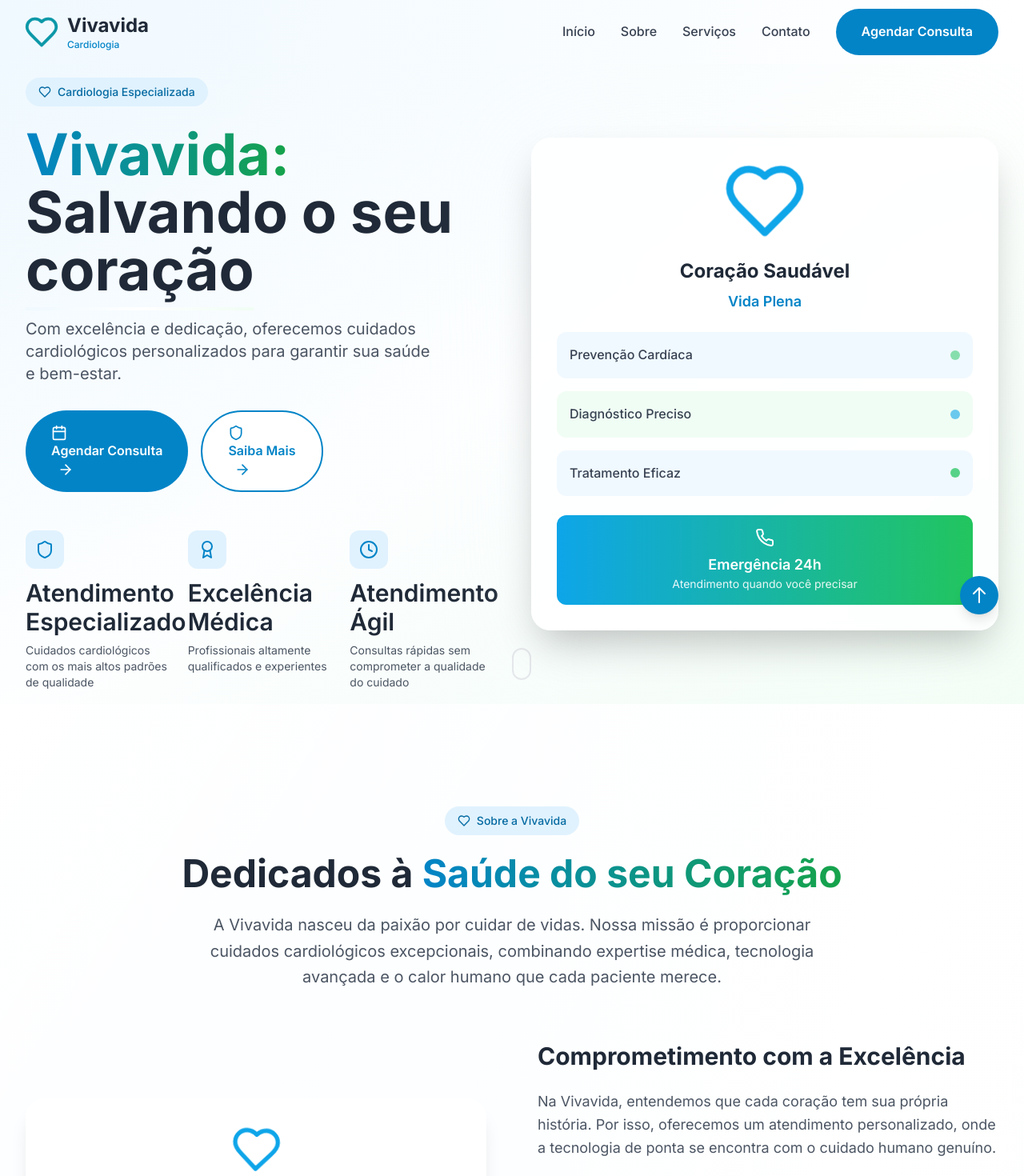
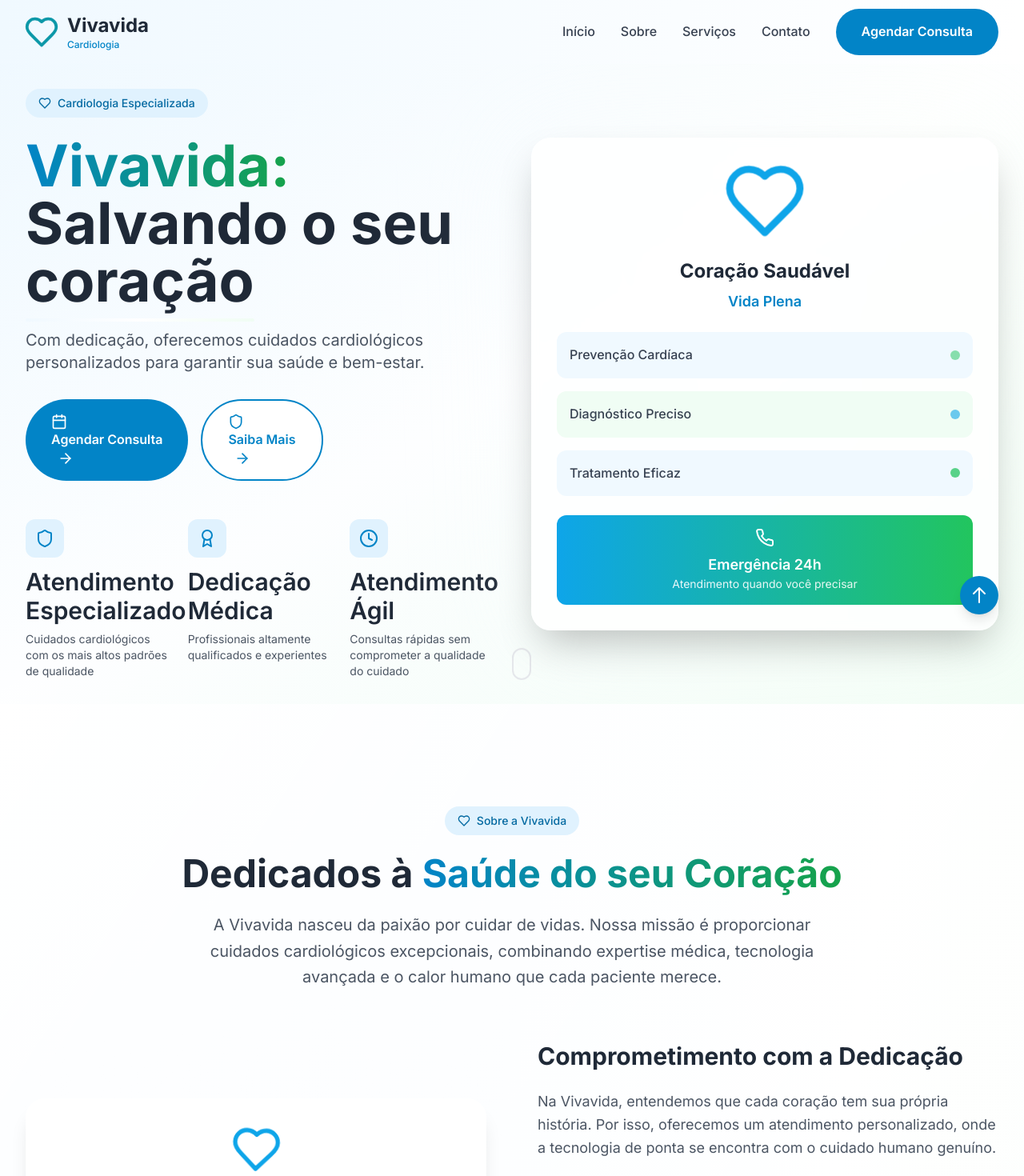
Before and after one commit to ffbrunoff1/vivavida, a React (Vite) app: page / in a window 1280 px wide. Shown: the top 1470 px of the page at 80% size. Built offline with nearby package versions, Linux system fonts and the light colour scheme.

Commit message:
Atualizar arquivos do projeto - 2025-08-12T20:45:40.873Z

```diff
--- a/index.html
+++ b/index.html
@@ -3,10 +3,10 @@
 
   <meta charset="UTF-8" />
   <meta name="viewport" content="width=device-width, initial-scale=1.0" />
-  <meta name="description" content="Vivavida - Cardiologia especializada. Salvando o seu coração com excelência e dedicação. Agende sua consulta com os melhores especialistas." />
+  <meta name="description" content="Vivavida - Cardiologia especializada. Salvando o seu coração com dedicação. Agende sua consulta com os melhores especialistas." />
   <meta name="keywords" content="cardiologia, coração, médico, consulta, saúde cardíaca, Vivavida" />
   <meta property="og:title" content="Vivavida - Cardiologia Especializada" />
-  <meta property="og:description" content="Salvando o seu coração com excelência e dedicação. Coração saudável, vida plena." />
+  <meta property="og:description" content="Salvando o seu coração com dedicação. Coração saudável, vida plena." />
   <meta property="og:type" content="website" />
   <link rel="preconnect" href="https://fonts.googleapis.com">
   <link rel="preconnect" href="https://fonts.gstatic.com" crossorigin>
--- a/src/components/About.jsx
+++ b/src/components/About.jsx
@@ -13,7 +13,7 @@ export default function About() {
   const values = [
     {
       icon: Shield,
-      title: 'Excelência Médica',
+      title: 'Dedicação Médica',
       description: 'Comprometimento com os mais altos padrões de qualidade em cardiologia, utilizando tecnologia de ponta e técnicas avançadas.'
     },
     {
@@ -142,7 +142,7 @@ export default function About() {
           >
             <div>
               <h3 className="text-3xl font-bold text-gray-800 mb-6">
-                Comprometimento com a Excelência
+                Comprometimento com a Dedicação
               </h3>
               <p className="text-lg text-gray-600 mb-6 leading-relaxed">
                 Na Vivavida, entendemos que cada coração tem sua própria história. Por isso, oferecemos
--- a/src/components/Footer.jsx
+++ b/src/components/Footer.jsx
@@ -67,7 +67,7 @@ export default function Footer() {
               </motion.div>
 
               <p className="text-gray-300 mb-6 leading-relaxed">
-                Dedicados a cuidar da sua saúde cardíaca com excelência, tecnologia avançada e
+                Dedicados a cuidar da sua saúde cardíaca com dedicação, tecnologia avançada e
                 o cuidado humano que você merece.
               </p>
 
--- a/src/components/Hero.jsx
+++ b/src/components/Hero.jsx
@@ -25,7 +25,7 @@ export default function Hero() {
     },
     {
       icon: Award,
-      title: 'Excelência Médica',
+      title: 'Dedicação Médica',
       description: 'Profissionais altamente qualificados e experientes'
     },
     {
@@ -83,7 +83,7 @@ export default function Hero() {
               animate={{ opacity: 1, y: 0 }}
               transition={{ delay: 0.5 }}
             >
-              Com excelência e dedicação, oferecemos cuidados cardiológicos personalizados para garantir sua saúde e bem-estar.
+              Com dedicação, oferecemos cuidados cardiológicos personalizados para garantir sua saúde e bem-estar.
             </motion.p>
 
             <motion.div
```
